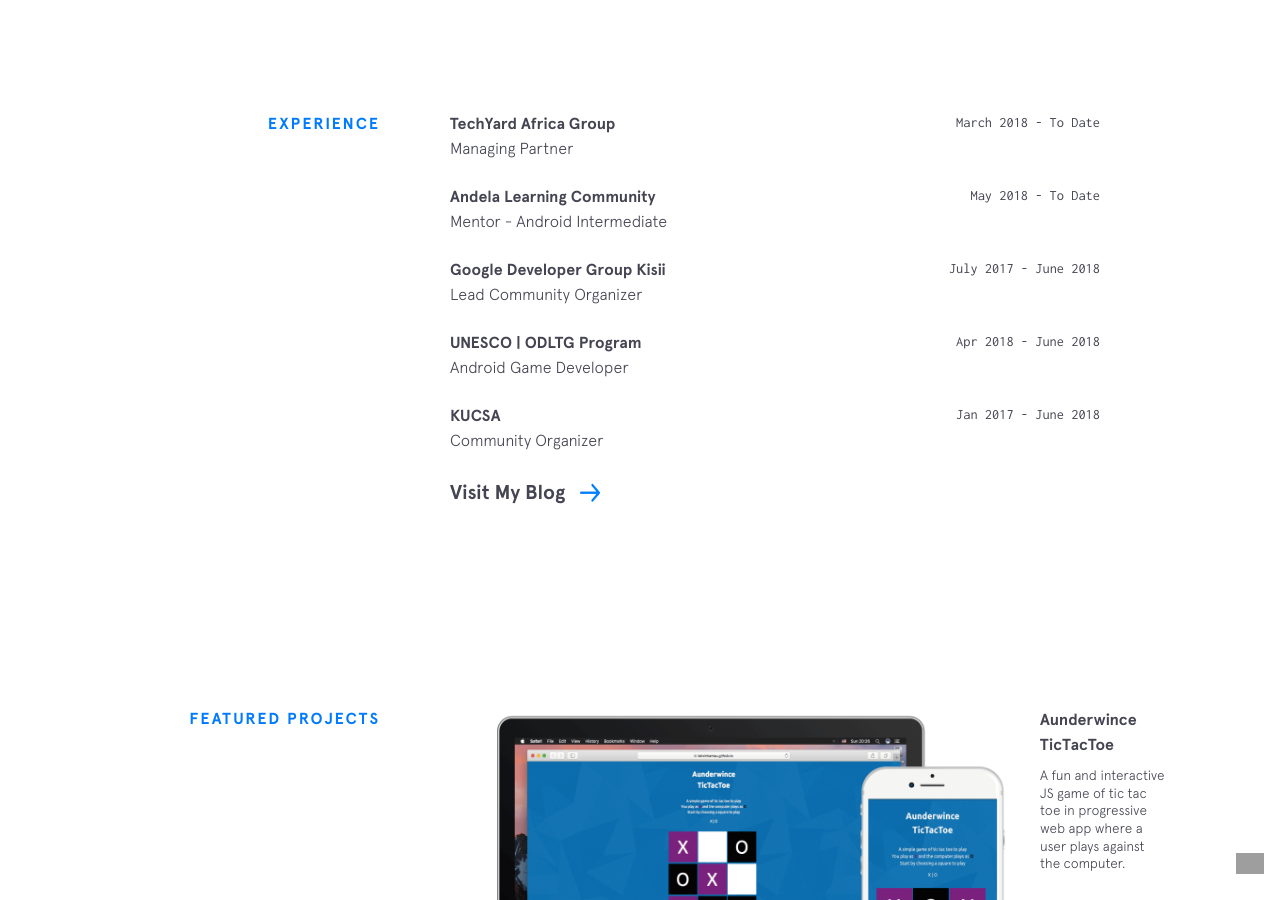
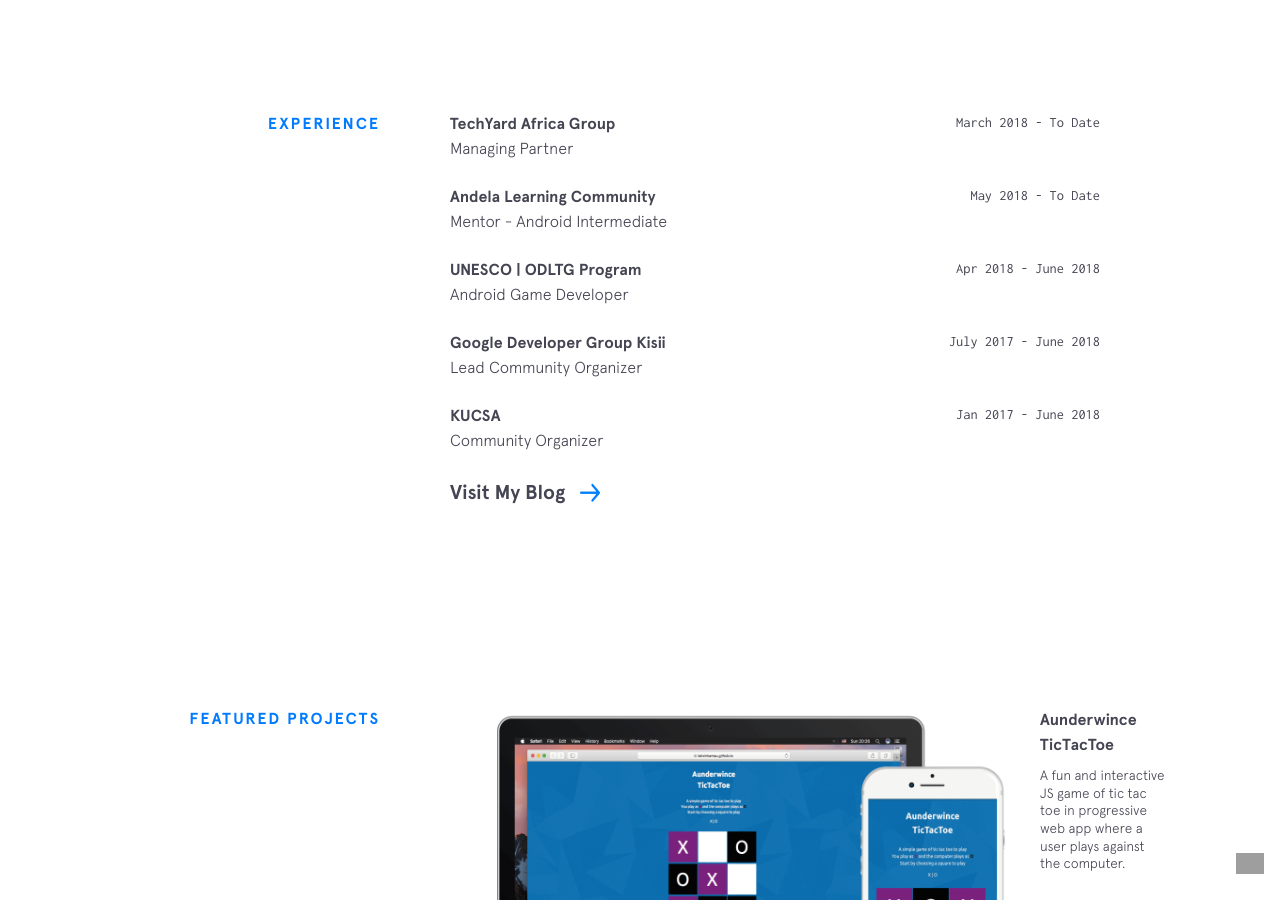
Before and after one commit to Timtech4u/timtech4u.github.io, a Jekyll site: the page built from index.html, in a window 1280 px wide and 900 px high, scrolled down 1828 px. Built offline with Jekyll 4.4.1, drawn with Linux system fonts in a browser that asks for light colours; nearby versions of some CDN libraries; part of the change alters nothing that is shown; grey boxes are pictures that could not be loaded.

```diff
--- a/_data/experience.yml
+++ b/_data/experience.yml
@@ -8,16 +8,16 @@
   time: May 2018 - To Date
   position: Mentor - Android Intermediate
 
+- company: UNESCO | ODLTG Program
+  url: https://odltg.org/about-the-project/
+  time: Apr 2018 - June 2018
+  position: Android Game Developer
+
 - company: Google Developer Group Kisii
   url: https://meetup.com/GDG-Kisii
   time: July 2017 - June 2018
   position: Lead Community Organizer
 
-- company: UNESCO | ODLTG Program
-  url: https://odltg.org/about-the-project/
-  time: Apr 2018 - June 2018
-  position: Android Game Developer
-
 - company: KUCSA
   url: https://kucsa.kedevelopers.com/
   time: Jan 2017 - June 2018
```
